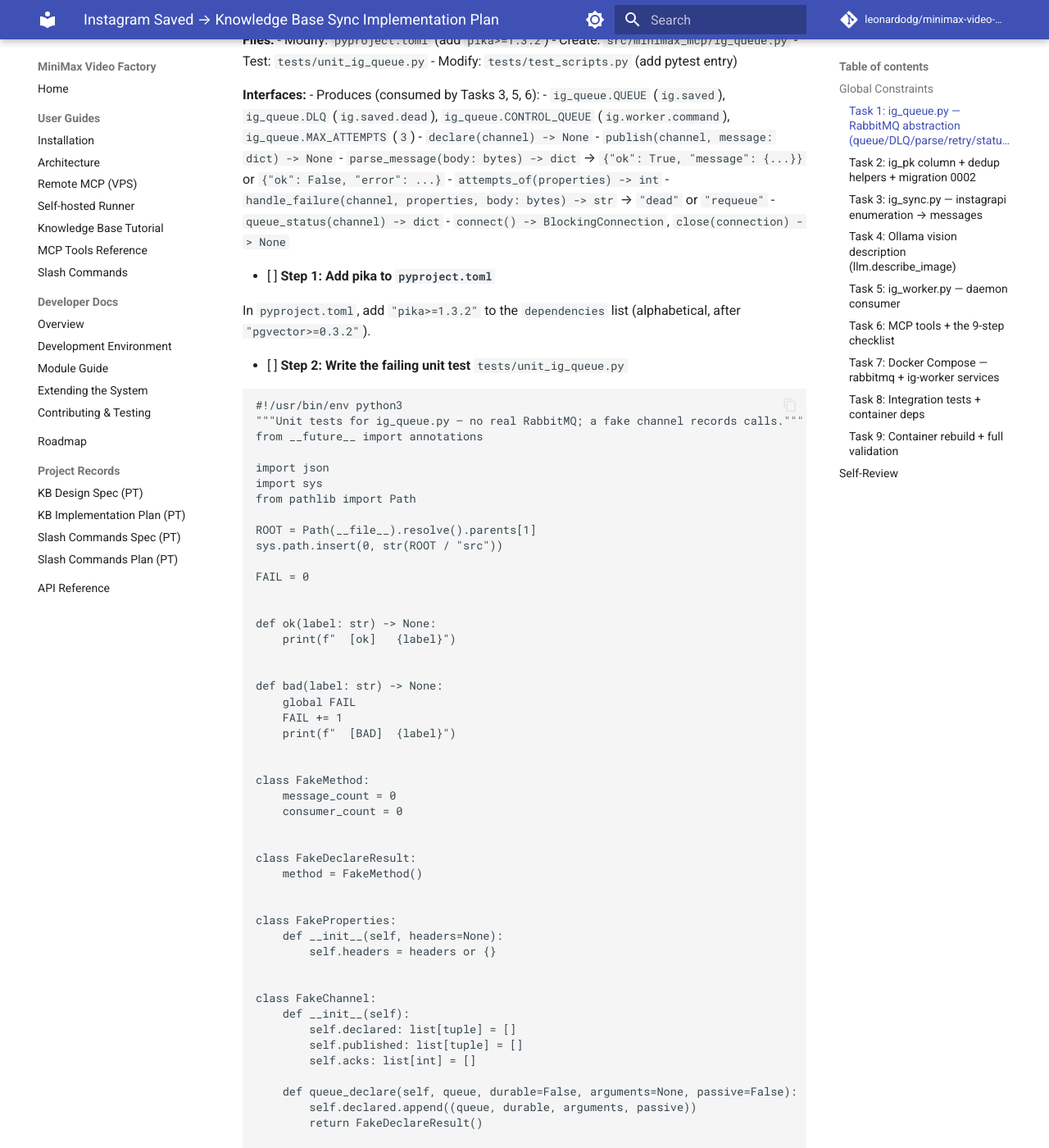
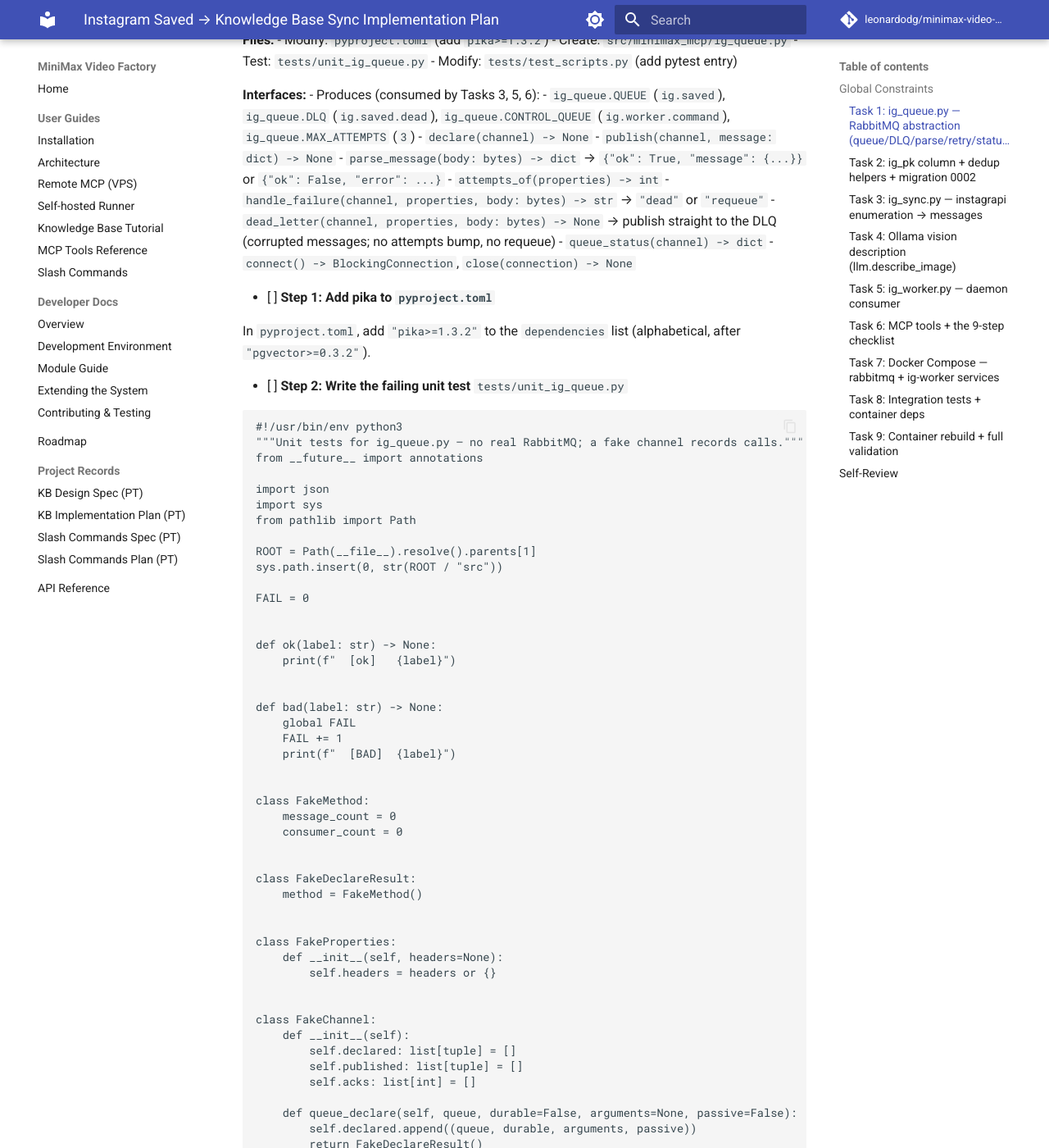
Before and after one commit to leonardodg/minimax-video-factory, an MkDocs documentation site: the page built from docs/superpowers/plans/2026-08-08-instagram-saved-sync.md, in a window 1280 px wide and 1400 px high, scrolled down 1735 px. Shown: the whole window at 82% size. Built offline with MkDocs 1.6.1 and Material for MkDocs 9.7.7, drawn with Linux system fonts in a browser that asks for light colours; comment, search, counter and statistics services are not loaded; some of the changed text lies outside the part shown.

Commit message:
docs(plan): resolve pre-flight conflicts (7-key contract, dead_letter DLQ, flat rabbitmq volume)

```diff
--- a/docs/superpowers/plans/2026-08-08-instagram-saved-sync.md
+++ b/docs/superpowers/plans/2026-08-08-instagram-saved-sync.md
@@ -41,9 +41,10 @@
   - `declare(channel) -> None`
   - `publish(channel, message: dict) -> None`
   - `parse_message(body: bytes) -> dict` → `{"ok": True, "message": {...}}` or `{"ok": False, "error": ...}`
-  - `attempts_of(properties) -> int`
-  - `handle_failure(channel, properties, body: bytes) -> str` → `"dead"` or `"requeue"`
-  - `queue_status(channel) -> dict`
+- `attempts_of(properties) -> int`
+- `handle_failure(channel, properties, body: bytes) -> str` → `"dead"` or `"requeue"`
+- `dead_letter(channel, properties, body: bytes) -> None` → publish straight to the DLQ (corrupted messages; no attempts bump, no requeue)
+- `queue_status(channel) -> dict`
   - `connect() -> BlockingConnection`, `close(connection) -> None`
 
 - [ ] **Step 1: Add pika to `pyproject.toml`**
@@ -189,6 +190,14 @@
 else:
     bad(f"handle_failure(attempts=2) = {r}, published={ch.published}")
 
+print("== unit_ig_queue: dead_letter ==")
+ch = FakeChannel()
+ig_queue.dead_letter(ch, FakeProperties({"attempts": 2}), body)
+if ch.published and ch.published[0][0] == ig_queue.DLQ:
+    ok("dead_letter publishes straight to the DLQ (no requeue)")
+else:
+    bad(f"dead_letter = {ch.published!r}")
+
 print("== unit_ig_queue: queue_status ==")
 ch = FakeChannel()
 status = ig_queue.queue_status(ch)
@@ -319,6 +328,20 @@
         properties=pika.BasicProperties(delivery_mode=2, headers={"attempts": attempts + 1}),
     )
     return "requeue"
+
+
+def dead_letter(channel: Any, properties: Any, body: bytes) -> None:
+    """Publish a message straight to the DLQ (corrupted bodies only).
+
+    Unlike handle_failure this never bumps attempts and never requeues —
+    a corrupted message goes to the DLQ exactly once.
+    """
+    channel.basic_publish(
+        exchange="",
+        routing_key=DLQ,
+        body=body,
+        properties=pika.BasicProperties(delivery_mode=2, headers={"attempts": attempts_of(properties) + 1}),
+    )
 
 
 def queue_status(channel: Any) -> dict:
@@ -1258,7 +1281,7 @@
         parsed = ig_queue.parse_message(body)
         if not parsed["ok"]:
             logger.warning("corrupted message -> DLQ: %s", parsed["error"])
-            ig_queue.handle_failure(ch, properties, body)
+            ig_queue.dead_letter(ch, properties, body)
             ch.basic_ack(method.delivery_tag)
             return
 
```
Also changed, not shown: other parts of docs/superpowers/plans/2026-08-08-instagram-saved-sync.md (+4 -4 lines).
